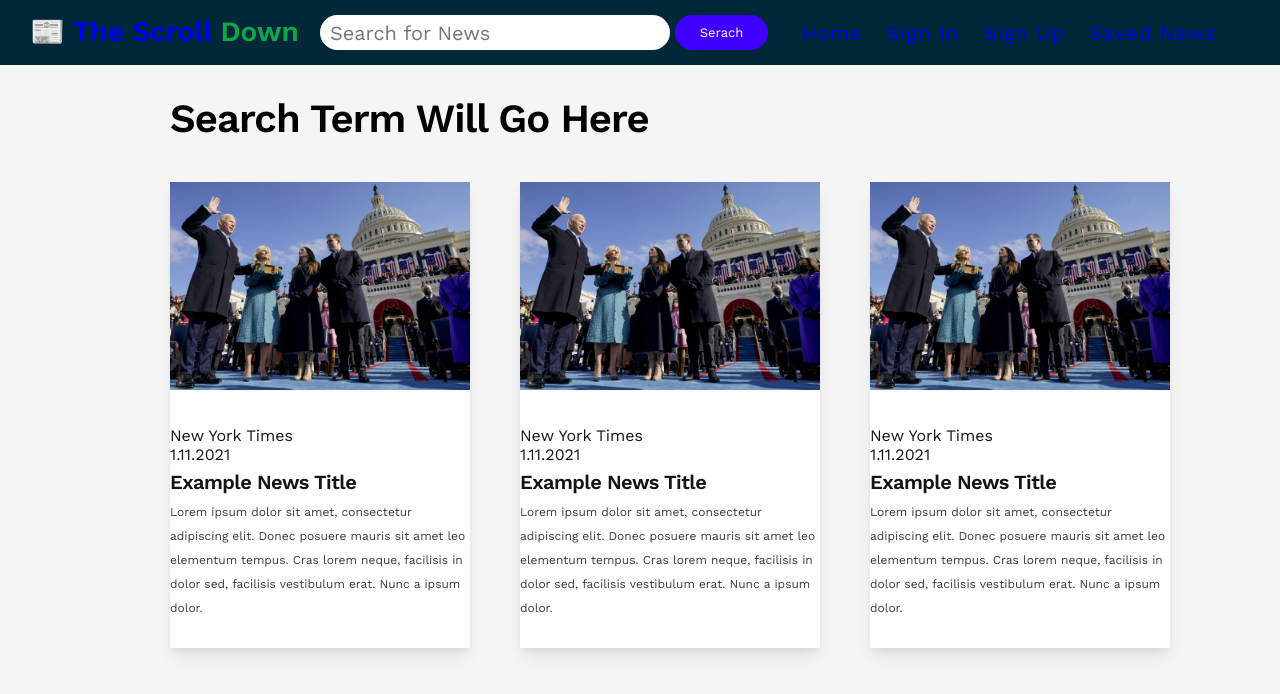
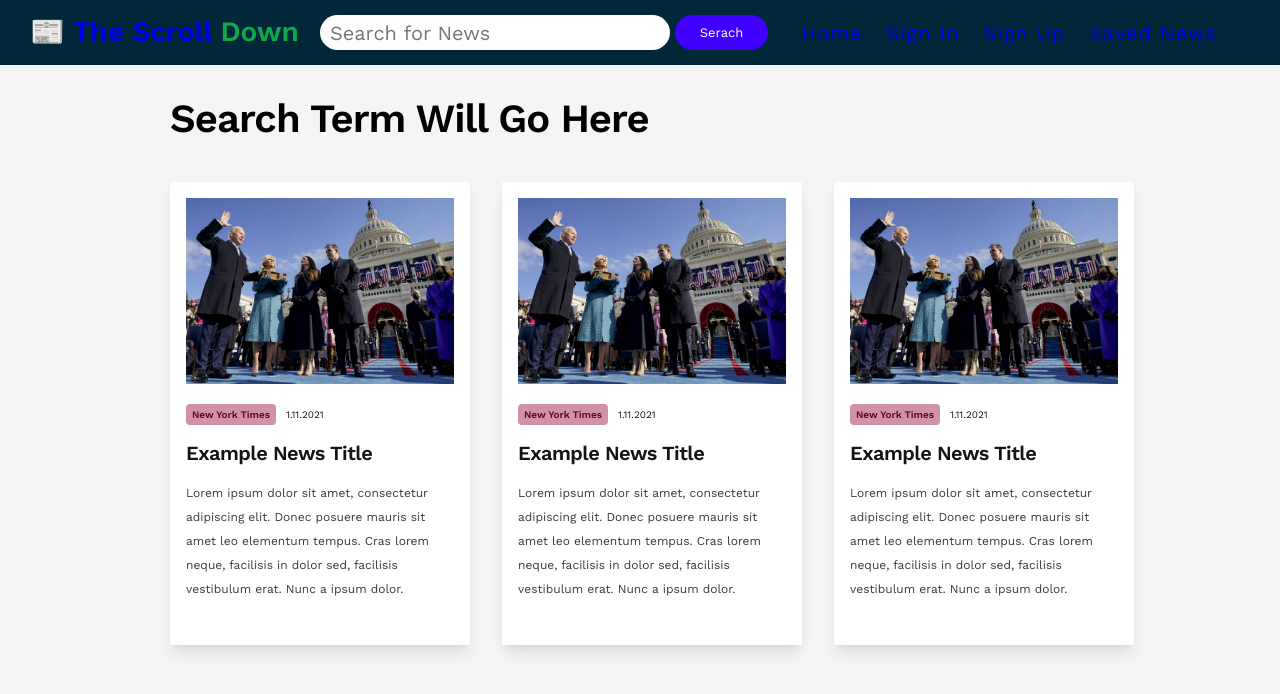
Before and after one commit to willdarkins/the_scroll_down, a React (Create React App) app: page /savednews in a window 1280 px wide. Shown: the top 694 px of the page. Built offline with nearby package versions, Linux system fonts and the light colour scheme.

Commit message:
figured out padding for each news card... gave it BOUT A REM!

```diff
--- a/src/pages/SavedNews.js
+++ b/src/pages/SavedNews.js
@@ -11,9 +11,10 @@ const SavedStyles = styled.div`
     .news-grid{
         display: grid;
         grid-template-columns: repeat(3, 1fr);
-        grid-gap: 50px;
+        grid-gap: 2rem;
         padding: 40px 0;
         .news-card{
+            padding: 1rem;
             min-width: 300px;
             margin: auto;
             background: white;
@@ -25,14 +26,14 @@ const SavedStyles = styled.div`
                 width: 100%;
             }
             .descriptor{
-                margin-top: 2rem;
+                margin-top: 1rem;
                 display: flex;
                 flex-direction: column;
-                padding: 0px 25px 0 25px 0;
-            }
+                padding: 0px 30px 0 30px 0;
                 .source{
                     display: flex;
                     align-items: center;
+                }
                 span{
                     display: inline;
                     padding: 5px 6px;
@@ -52,7 +53,7 @@ const SavedStyles = styled.div`
                     font-size: 20px;
                     letter-spacing: -.5px;
                     line-height: 1rem;
-                    padding: 10px 0;
+                    padding: 20px 0;
                     font-weight: 700;
                     text-decoration: underline;
                 }
@@ -74,13 +75,31 @@ function SavedNews() {
         <SavedStyles>
             <h1 className='search-header'>Search Term Will Go Here</h1>
             <div className='news-grid'>
+                <div className='news-card'>
+                    <div className='news-content'>
+                        <img src={NewsPicSample} alt='news' />
+                        <div className='descriptor'>
+                            <h4 className='source'>
+                            <span>New York Times</span>
+                            <p>1.11.2021</p>
+                            </h4>
+                        </div>
+                        <div className='title-info'>
+                            <h1>Example News Title</h1>
+                            <p>Lorem ipsum dolor sit amet, consectetur adipiscing elit.
+                                Donec posuere mauris sit amet leo elementum tempus. Cras lorem neque,
+                                facilisis in dolor sed, facilisis vestibulum erat. Nunc a ipsum dolor.</p>
+                        </div>
+                    </div>
+                </div>
 
                 <div className='news-card'>
-                    <img src={NewsPicSample} alt='news'/>
+                    <img src={NewsPicSample} alt='news' />
                     <div className='descriptor'>
-                        <h4 className='source'></h4>
+                        <h4 className='source'>
                         <span>New York Times</span>
                         <p>1.11.2021</p>
+                        </h4>
                     </div>
                     <div className='title-info'>
                         <h1>Example News Title</h1>
@@ -91,26 +110,12 @@ function SavedNews() {
                 </div>
 
                 <div className='news-card'>
-                    <img src={NewsPicSample} alt='news'/>
+                    <img src={NewsPicSample} alt='news' />
                     <div className='descriptor'>
-                        <h4 className='source'></h4>
+                        <h4 className='source'>
                         <span>New York Times</span>
                         <p>1.11.2021</p>
-                    </div>
-                    <div className='title-info'>
-                        <h1>Example News Title</h1>
-                        <p>Lorem ipsum dolor sit amet, consectetur adipiscing elit.
-                        Donec posuere mauris sit amet leo elementum tempus. Cras lorem neque,
-                        facilisis in dolor sed, facilisis vestibulum erat. Nunc a ipsum dolor.</p>
-                    </div>
-                </div>
-
-                <div className='news-card'>
-                    <img src={NewsPicSample} alt='news'/>
-                    <div className='descriptor'>
-                        <h4 className='source'></h4>
-                        <span>New York Times</span>
-                        <p>1.11.2021</p>
+                        </h4>
                     </div>
                     <div className='title-info'>
                         <h1>Example News Title</h1>
```
Lines whose indentation alone changed are shown as unchanged.
